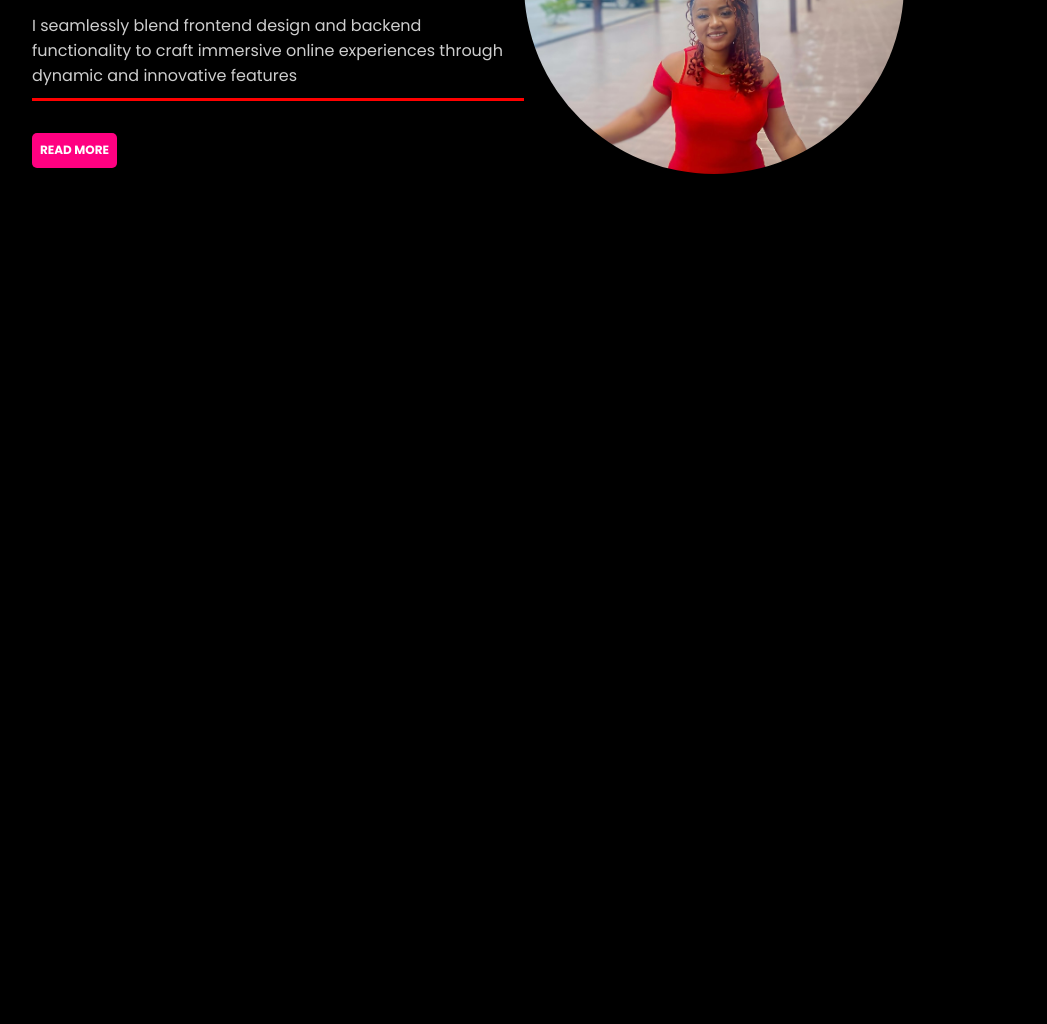
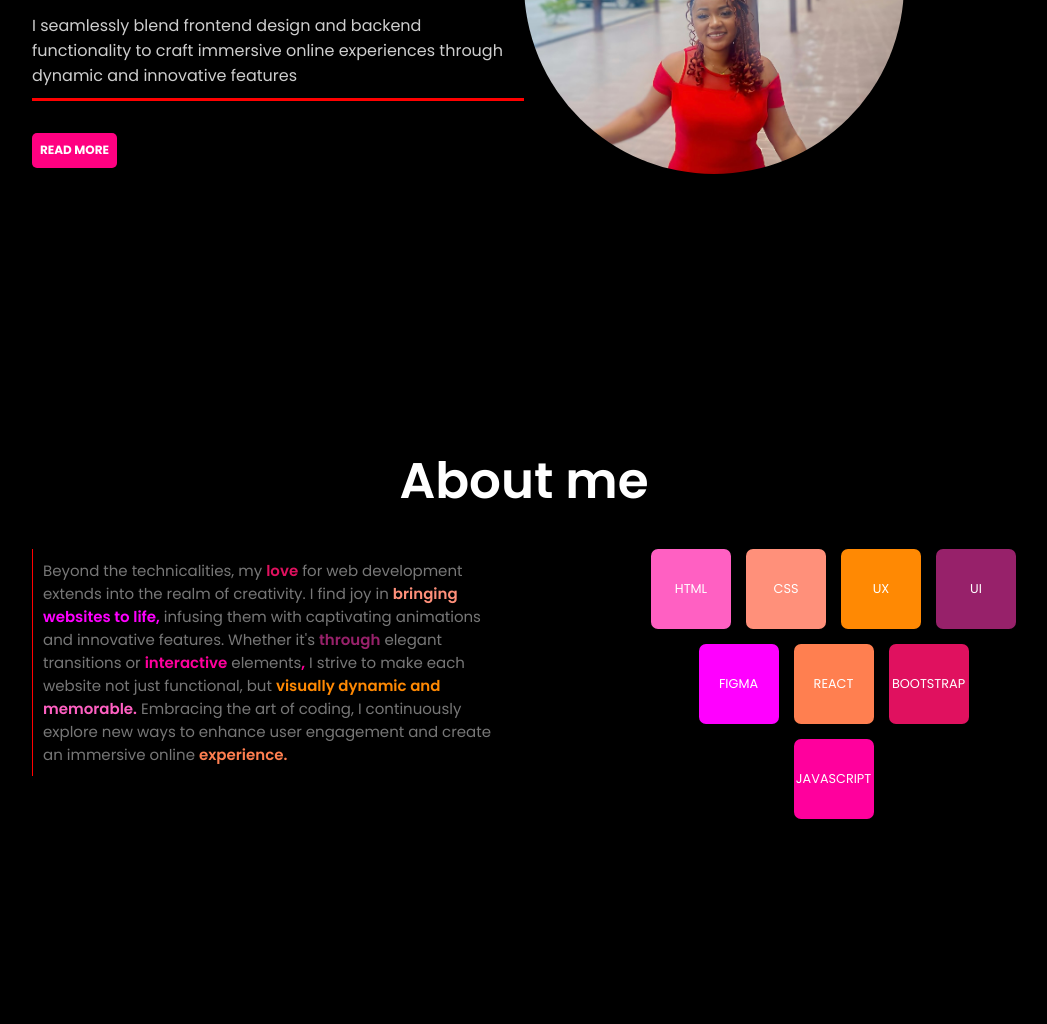
Before and after one commit to Nissidaniella/oibsip_taskno-portfolio, a plain HTML site: page index.html in a window 1280 px wide. Shown: the part 416-1440 px from the top of the page, without its empty margins (116-1163 px from the left). Before the commit the page ends 800 px from the top, so only its background shows below. Drawn offline with nearby package versions, Linux system fonts and the light colour scheme.

Commit message:
feat: Added about section

```diff
--- a/index.css
+++ b/index.css
@@ -270,3 +270,166 @@ main {
     height: 380px;
     object-fit: cover;
   }
+
+  #about {
+    position: relative;
+    display: flex;
+    align-items: center;
+    flex-direction: column;
+    padding-block: 60px 70px;
+    width: 100%;
+    height: 80vh;
+    min-height: 400px;
+  }
+
+  #about .row {
+    display: flex;
+    flex-direction: row;
+    padding: 20px 20px;
+    width: 100%;
+    gap: 1rem;
+  }
+
+  #about h1 {
+    font-weight: 600;
+    color: white;
+    margin-bottom: 10px;
+    font-size: 50px;
+  }
+
+  #about h5 {
+    text-align: start;
+    font-size: 15px;
+    color: #777;
+    width: 80%;
+    border-left: 1px solid red;
+    padding: 10px 10px;
+    font-weight: 100;
+  }
+
+  #about h5 .love {
+    color: #e0115f;
+    font-weight: 600;
+  }
+
+  #about h5 .bringing {
+    color: #ff907a;
+    font-weight: 600;
+  }
+
+  #about h5 .wtl {
+    color: #ff00ff;
+    font-weight: 600;
+  }
+
+  #about h5 .through {
+    color: #97216a;
+    font-weight: 600;
+  }
+
+  #about h5 .interactive {
+    color: #ff009d;
+    font-weight: 600;
+  }
+
+  #about h5 .comma {
+    color: #ff009d;
+    font-weight: 600;
+  }
+
+  #about h5 .vda {
+    color: #ff8903;
+    font-weight: 600;
+  }
+
+  #about h5 .memorable {
+    color: #ff60c2;
+    font-weight: 600;
+  }
+
+  #about h5 .experience {
+    color: #ff7f50;
+    font-weight: 600;
+  }
+
+  .card-container {
+    display: flex;
+    flex-direction: column;
+    gap: 15px;
+  }
+
+  .cards-one {
+    display: flex;
+    justify-content: center;
+  }
+
+  .cards-two {
+    display: flex;
+    justify-content: center;
+  }
+  .cards {
+    display: flex;
+    flex-direction: row;
+    gap: 15px;
+  }
+
+  .cards .html {
+    background-color: #ff60c2;
+  }
+
+  .cards .css {
+    background-color: #ff907a;
+  }
+
+  .cards .ux {
+    background-color: #ff8903;
+  }
+
+  .cards .ui {
+    background-color: #97216a;
+  }
+
+  .cards .figma {
+    background-color: #ff00ff;
+  }
+
+  .cards .react {
+    background-color: #ff7f50;
+  }
+
+  .cards .bootstrap {
+    background-color: #e0115f;
+  }
+
+  .cards .JavaScript {
+    background-color: #ff009d;
+  }
+
+  .cards .card {
+    display: flex;
+    align-items: center;
+    justify-content: center;
+    flex-direction: column;
+    text-align: center;
+    height: 80px;
+    width: 80px;
+    border-radius: 7px;
+    color: white;
+    cursor: pointer;
+    transition: 400ms;
+  }
+
+  .cards .card p.text {
+    text-transform: uppercase;
+    font-size: 0.8rem;
+    font-weight: 100;
+  }
+
+  .cards .card:hover {
+    transform: scale(1.2);
+  }
+
+  .card-container:hover .card:not(:hover) {
+    filter: blur(10px);
+    transform: scale(0.9);
+  }
--- a/index.html
+++ b/index.html
@@ -51,6 +51,54 @@
             </div>
 
         </section>
+
+        <section id="about">
+            <h1>About me</h1>
+            <div class="row">
+
+            <div class="about-me">
+                <h5>Beyond the technicalities, my <span class="love">love</span> for web development extends into the realm of creativity. I find joy in <span class="bringing">bringing</span> <span class="wtl">websites to life,</span> infusing them with captivating animations and innovative features. Whether it's <span class="through">through</span> elegant transitions or <span class="interactive">interactive</span> elements<span class="comma">,</span> I strive to make each website not just functional, but <span class="vda">visually dynamic and </span> <span class="memorable">memorable.</span> Embracing the art of coding, I continuously explore new ways to enhance user engagement and create an immersive online <span class="experience">experience.</span>
+                </h5>
+            </div>
+
+            <div class="card-container">
+            <div class="cards">
+                <div class="card html">
+                    <p class="text">Html</p>
+                </div>
+                <div class="card css">
+                    <p class="text">css</p>
+                </div>
+                <div class="card ux">
+                    <p class="text">ux</p>
+                </div>
+                <div class="card ui">
+                    <p class="text">ui</p>
+                </div>
+            </div>
+
+            <div class="cards cards-one">
+                <div class="card figma">
+                    <p class="text">figma</p>
+                </div>
+                <div class="card react">
+                    <p class="text">react</p>
+                </div>
+                <div class="card bootstrap">
+                    <p class="text">bootstrap</p>
+                </div>
+            </div>
+
+            <div class="cards cards-two">
+                <div class="card JavaScript">
+                    <p class="text">JavaScript</p>
+                </div>
+
+            </div>
+
+            </div>
+            </div>
+        </section>
     </main>
 </body>
 </html>
```
